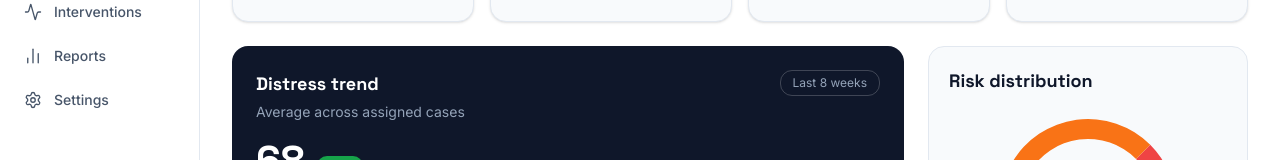
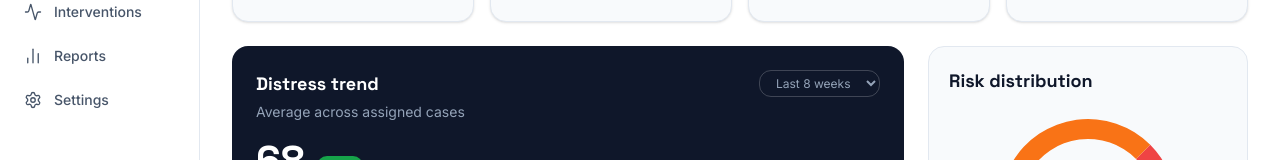
Before and after one commit to Aadarshsingh16/PS-094, a Next.js app in the folder web-app/: page /officer/dashboard in a window 1280 px wide. Shown: the part 247-407 px from the top of the page. Built offline with nearby package versions, Linux system fonts and the light colour scheme.

Commit message:
feat: update OfficerDashboardPage to use a select dropdown for trend range; enhance DistressTrend and RiskDonut components with initial dimensions for better responsiveness

```diff
--- a/web-app/src/app/officer/dashboard/page.tsx
+++ b/web-app/src/app/officer/dashboard/page.tsx
@@ -71,9 +71,13 @@ export default function OfficerDashboardPage() {
                   <h2 className="font-heading text-lg font-bold">{dashboard.trend.title}</h2>
                   <p className="mt-1 text-sm text-text-muted">{dashboard.trend.subtitle}</p>
                 </div>
-                <span className="rounded-xl border border-text-inverse/20 px-3 py-1 text-xs text-text-muted">
-                  {dashboard.trend.rangeLabel}
-                </span>
+                <select
+                  aria-label="Trend range"
+                  defaultValue={dashboard.trend.rangeLabel}
+                  className="rounded-xl border border-text-inverse/20 bg-transparent px-3 py-1 text-xs text-text-muted"
+                >
+                  <option>{dashboard.trend.rangeLabel}</option>
+                </select>
               </div>
               <div className="mt-4 flex items-end gap-3">
                 <span className="font-heading text-display-2xl font-bold">{dashboard.trend.value}</span>
--- a/web-app/src/components/molecules/DistressTrend.tsx
+++ b/web-app/src/components/molecules/DistressTrend.tsx
@@ -23,7 +23,7 @@ interface DistressTrendProps {
 
 export function DistressTrend({ data, highlightWeek, highlightScore }: DistressTrendProps) {
   return (
-    <ResponsiveContainer width="100%" height={220}>
+    <ResponsiveContainer width="100%" height={220} initialDimension={{ width: 640, height: 220 }}>
       <LineChart data={data} margin={{ top: 24, right: 12, left: 0, bottom: 0 }}>
         <XAxis
           dataKey="week"
--- a/web-app/src/components/molecules/RiskDonut.tsx
+++ b/web-app/src/components/molecules/RiskDonut.tsx
@@ -38,7 +38,7 @@ export function RiskDonut({ segments, center, caption }: RiskDonutProps) {
   return (
     <div>
       <div className="relative h-52">
-        <ResponsiveContainer width="100%" height="100%">
+          <ResponsiveContainer width="100%" height="100%" initialDimension={{ width: 280, height: 208 }}>
           <PieChart>
             <Pie
               data={segments}
```
